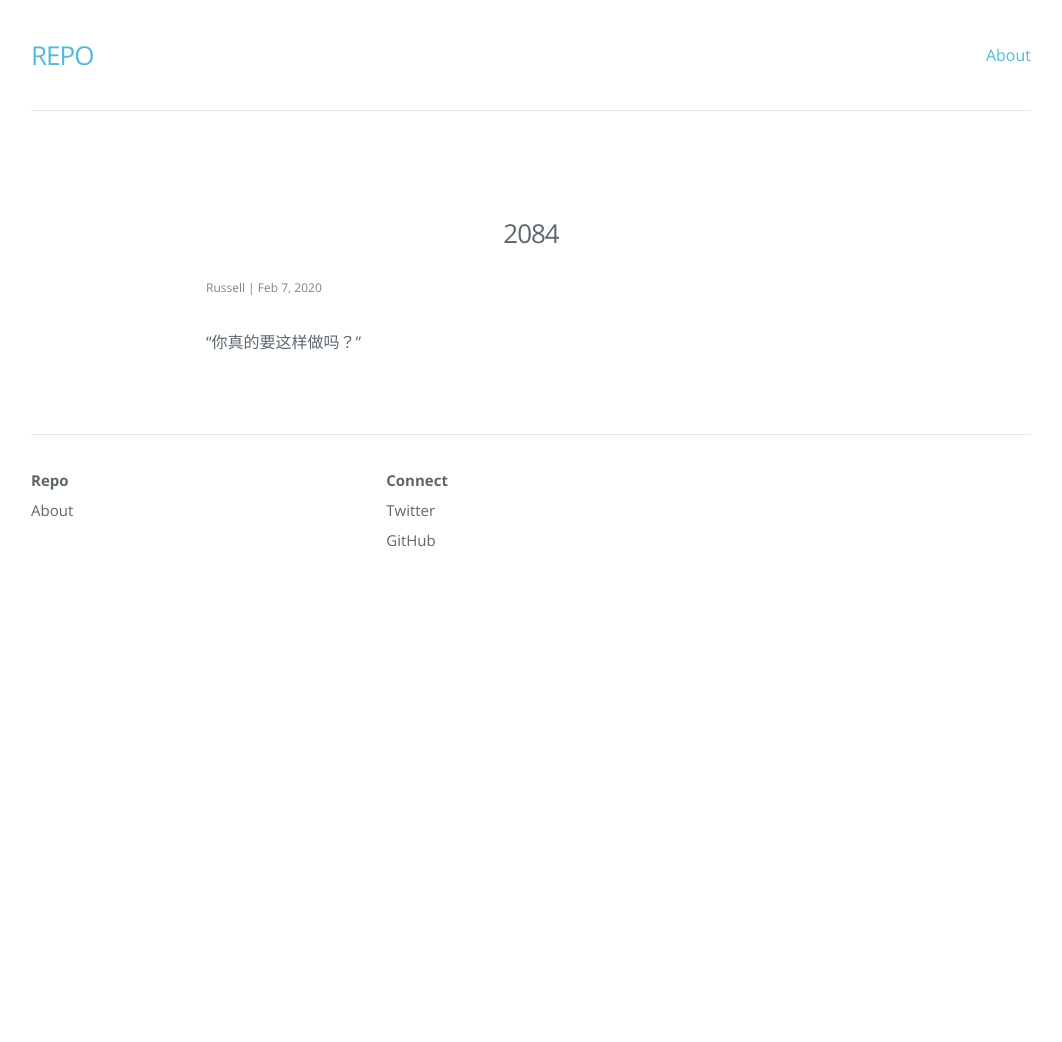
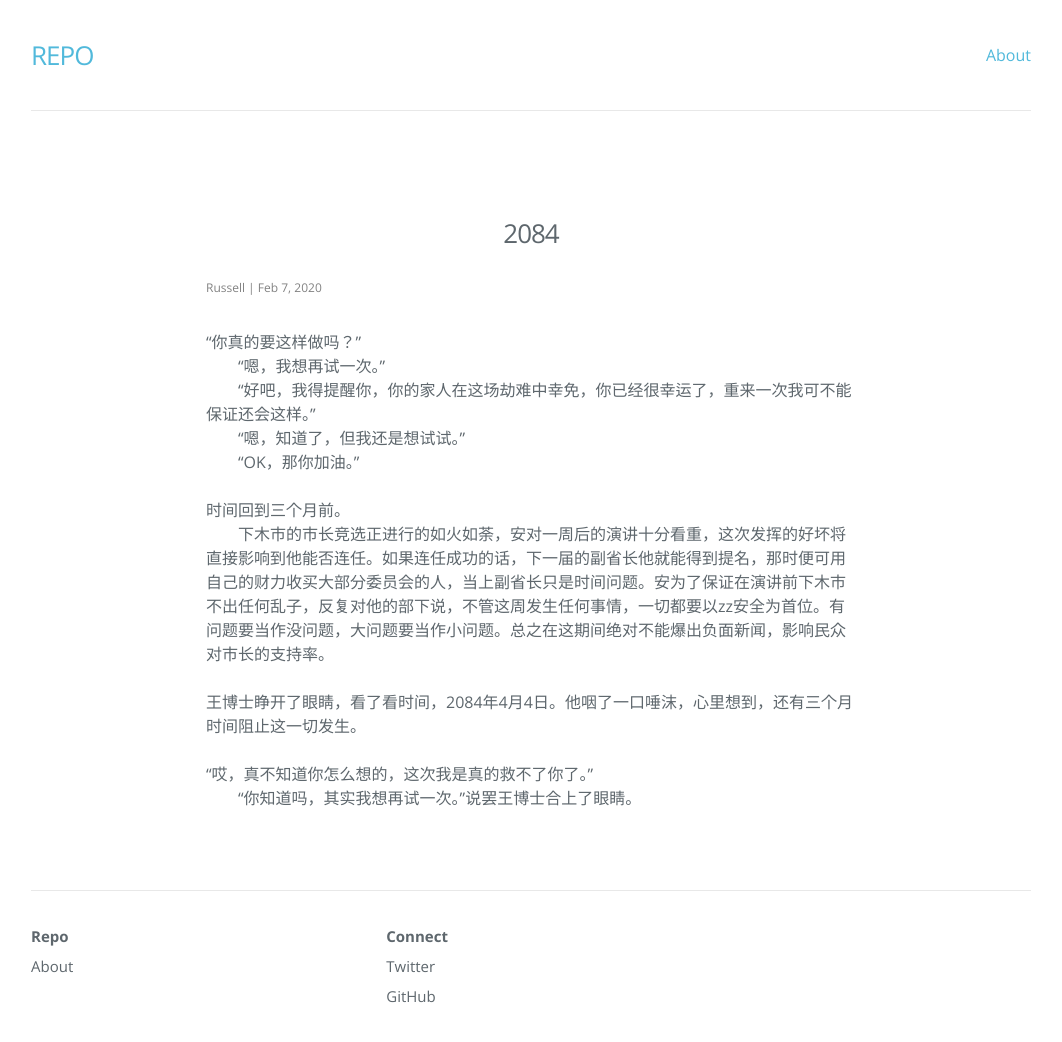
Before and after one commit to RRRussell/blog, a Jekyll site: the page built from _posts/2020-02-07-MADMAN.md, in a window 1280 px wide and 1079 px high. Shown: the top 1042 px of the window, without its empty margins (109-1171 px from the left). Built offline with Jekyll 4.4.1, drawn with Linux system fonts in a browser that asks for light colours; nearby versions of some CDN libraries.

Commit message:
Update 2084

```diff
--- a/_posts/2020-02-07-MADMAN.md
+++ b/_posts/2020-02-07-MADMAN.md
@@ -5,4 +5,16 @@ date: '2020-02-07'
 tags: short
 categories: essay
 ---
-“你真的要这样做吗？”
+“你真的要这样做吗？”<br>
+　　“嗯，我想再试一次。”<br>
+　　“好吧，我得提醒你，你的家人在这场劫难中幸免，你已经很幸运了，重来一次我可不能保证还会这样。”<br>
+　　“嗯，知道了，但我还是想试试。”<br>
+　　“OK，那你加油。”<br>
+
+时间回到三个月前。<br>
+　　下木市的市长竞选正进行的如火如荼，安对一周后的演讲十分看重，这次发挥的好坏将直接影响到他能否连任。如果连任成功的话，下一届的副省长他就能得到提名，那时便可用自己的财力收买大部分委员会的人，当上副省长只是时间问题。安为了保证在演讲前下木市不出任何乱子，反复对他的部下说，不管这周发生任何事情，一切都要以zz安全为首位。有问题要当作没问题，大问题要当作小问题。总之在这期间绝对不能爆出负面新闻，影响民众对市长的支持率。<br>
+
+王博士睁开了眼睛，看了看时间，2084年4月4日。他咽了一口唾沫，心里想到，还有三个月时间阻止这一切发生。<br>
+
+“哎，真不知道你怎么想的，这次我是真的救不了你了。”<br>
+　　“你知道吗，其实我想再试一次。”说罢王博士合上了眼睛。<br>
```
